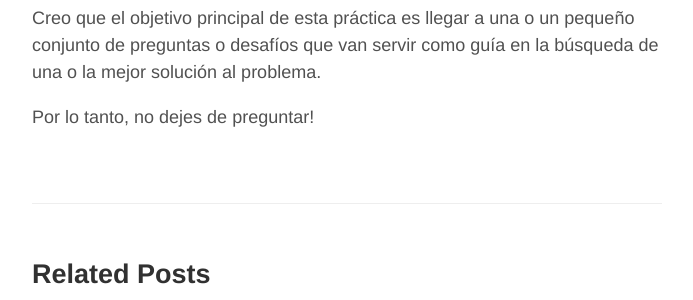
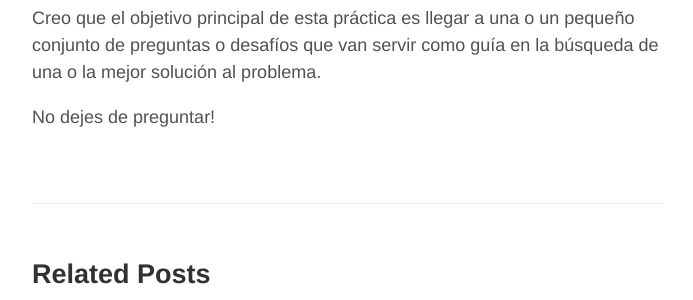
Before and after one commit to sebaguerrero/sebaguerrero.github.io, a Jekyll site: the page built from _posts/2015-09-19-Preguntas?.md, in a window 1280 px wide and 900 px high, scrolled down 2794 px. Shown: the part 454-754 px from the top of the window, without its empty margins (293-986 px from the left). Built offline with Jekyll 4.4.1, drawn with Linux system fonts in a browser that asks for light colours; grey boxes are pictures that could not be loaded.

Commit message:
Preguntas? v2

```diff
--- a/_posts/2015-09-19-Preguntas?.md
+++ b/_posts/2015-09-19-Preguntas?.md
@@ -56,4 +56,4 @@ Las preguntas elegidas en el punto 4 contienen preguntas abiertas y cerradas. Cr
 
 Creo que el objetivo principal de esta práctica es llegar a una o un pequeño conjunto de preguntas o desafíos que van servir como guía en la búsqueda de una o la mejor solución al problema.
 
-Por lo tanto, no dejes de preguntar!
+No dejes de preguntar!
```
